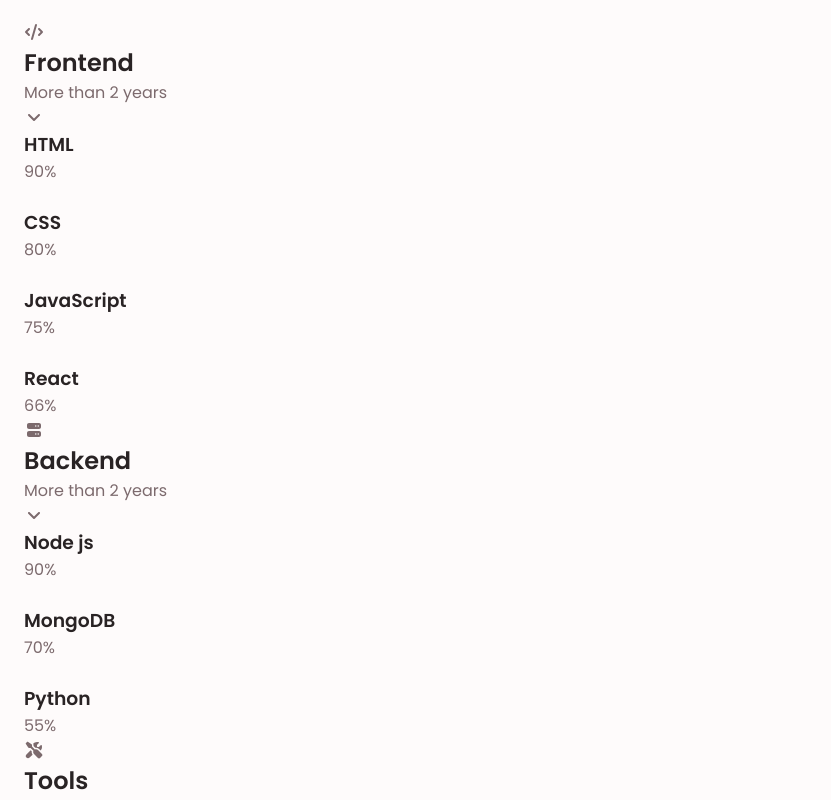
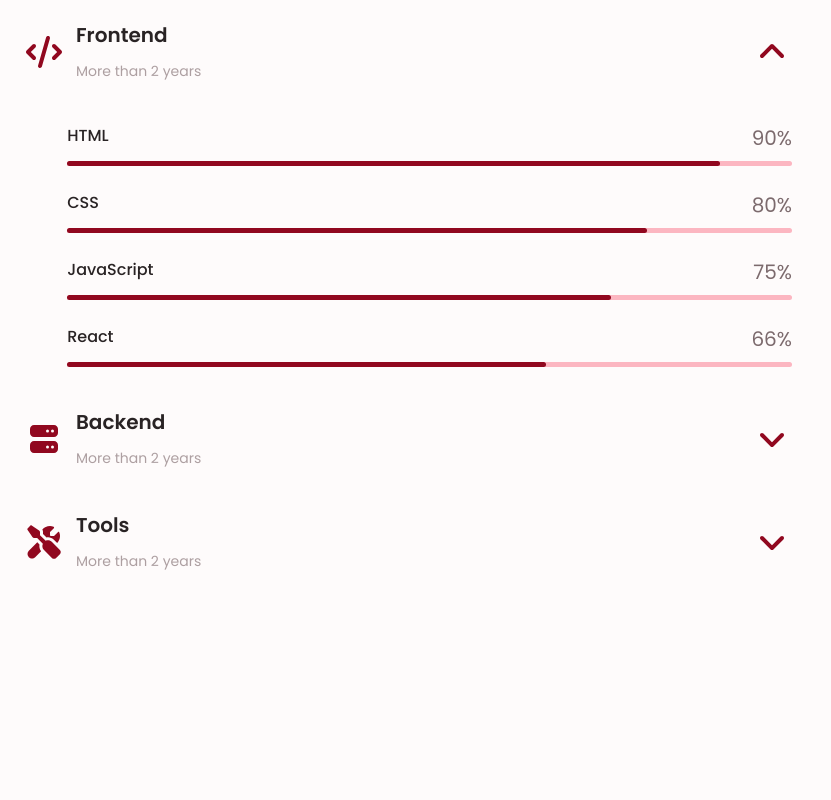
Before and after one commit to Harsh-Builds/My-Portfolio, a React (Create React App) app in the folder client/: page / in a window 1280 px wide. Shown: the part 1520-2320 px from the top of the page, without its empty margins (0-831 px from the left). After the commit the page ends 2245 px from the top, so only its background shows below. Built offline with nearby package versions, Linux system fonts and the light colour scheme.

Commit message:
add a feature for hide and show menu and also add styling on skills section

```diff
--- a/client/src/components/header.js
+++ b/client/src/components/header.js
@@ -14,6 +14,15 @@
 
     const [isOpen, setIsOpen] = useState(false);
 
+    // Toggle menu (hamburger click)
+  const toggleMenu = () => {
+    setIsOpen(!isOpen);
+  };
+
+    const closeMenu = () => {    // close menu whenever any menu button clicked
+    setIsOpen(false);
+  };
+
   return (
 
    <header className="header" id="header">
@@ -24,32 +33,32 @@
     <div className={`nav_menu ${isOpen ? "show-menu" : ""}`} id="nav-menu" >
       <ul className="nav_list grid">
         <li className="nav_item">
-          <a href="#home" className="nav_link">
+          <a href="#home" onClick={closeMenu} className="nav_link">
         <FontAwesomeIcon icon={faHouse} />  Home
           </a>
         </li>
         <li className="nav_item">
-          <a href="#about" className="nav_link">
+          <a href="#about" onClick={closeMenu} className="nav_link">
             <FontAwesomeIcon icon={faUser} /> About
           </a>
         </li>
         <li className="nav_item">
-          <a href="#skills" className="nav_link">
+          <a href="#skills" onClick={closeMenu} className="nav_link">
            <FontAwesomeIcon icon={faFileLines} /> Skills
           </a>
         </li>
         <li className="nav_item">
-          <a href="#services" className="nav_link">
+          <a href="#services" onClick={closeMenu} className="nav_link">
            <FontAwesomeIcon icon={faBriefcase} /> Services
           </a>
         </li>
         <li className="nav_item">
-          <a href="#portfolio" className="nav_link">
+          <a href="#portfolio" onClick={closeMenu} className="nav_link">
            <FontAwesomeIcon icon={faImage} />Portfolio
           </a>
         </li>
         <li className="nav_item">
-          <a href="#contact" className="nav_link">
+          <a href="#contact" onClick={closeMenu} className="nav_link">
            <FontAwesomeIcon icon={faMessage} /> Contactme
           </a>
         </li>
@@ -58,7 +67,7 @@
 
     </div>
     <div className="nav_btns">
-      <div className="nav_toggle" id="nav-toggle" onClick={() => setIsOpen(true)}>
+      <div className="nav_toggle" id="nav-toggle" onClick={toggleMenu}>
         <FontAwesomeIcon icon={faBars} />
 
       </div>
--- a/client/src/portfolio.css
+++ b/client/src/portfolio.css
@@ -388,3 +388,115 @@
   display: flex;
   justify-content: center;
 }
+
+/*==================== SKILLS ====================*/
+
+ .skills_container{
+  row-gap: 0;
+}
+
+.skills_header{
+  display: flex;
+  align-items: center;
+  margin-bottom: var(--mb-2-5);
+  cursor: pointer;
+}
+
+.skills_icon,
+.skills_arrow{
+  font-size: 2rem;
+  color: var(--first-color);
+}
+
+.skills_icon{
+  margin-right: var(--mb-0-75);
+}
+
+.skills_title{
+  font-size: var(--h3-font-size);
+}
+
+.skills_subtitle{
+  font-size: var(--small-font-size);
+  color: var(--text-color-light);
+}
+
+.skills_arrow{
+  margin-left: auto;
+  transition: .4s;
+}
+
+.skills_title{
+  display: flex;
+  margin-bottom: var(--mb-0-5);
+  justify-content: space-between;
+}
+
+.skills_list{
+  row-gap: 1.5rem;
+  padding-left: 2.7rem;
+}
+.skills_name{
+  font-size: var(--normal-font-size);
+  font-weight: var(--font-medium);
+}
+
+.skills_bar,
+.skills_percentage{
+  height: 5px;
+  border-radius: .25rem;
+}
+
+.skills_bar{
+  background-color: var(--first-color-lighter);
+}
+
+.skills_percentage{
+  display: block;
+  background-color: var(--first-color);
+}
+
+.skills_html{
+  width: 90%;
+}
+.skills_css{
+  width: 80%;
+}
+.skills_js{
+  width: 75%;
+}
+.skills_react{
+  width: 66%;
+}
+.skills_nodejs{
+  width: 90%;
+}
+.skills_mongodb{
+  width: 70%;
+}
+.skills_python{
+  width: 55%;
+}
+.skills_vscode{
+  width: 80%;
+}
+.skills_git{
+  width: 50%;
+}
+.skills_github{
+  width: 70%;
+}
+
+.skills_close .skills_list{
+  height: 0;
+  overflow: hidden;
+}
+
+.skills_open .skills_list{
+  height: max-content;
+  margin-bottom: var(--mb-2-5);
+}
+
+.skills_open .skills_arrow{
+  transform: rotate(-180deg);
+}
```
